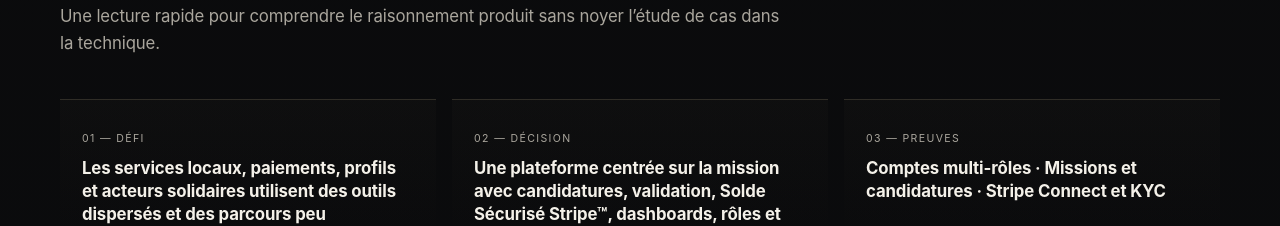
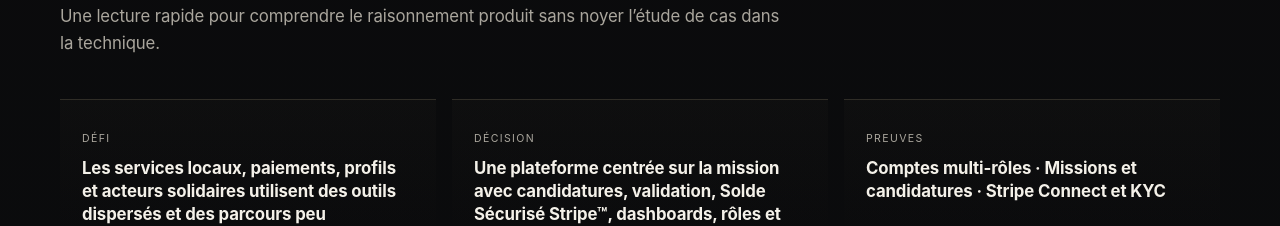
Before and after one commit to eleligny-coder/Portfolio, a Next.js app: page /projets/france-reliance in a window 1280 px wide. Shown: the part 1680-1906 px from the top of the page. Built offline with nearby package versions, Linux system fonts and the light colour scheme; no server answers.

Commit message:
style: remove numbered project sequences

```diff
--- a/src/app/projets/[slug]/page.tsx
+++ b/src/app/projets/[slug]/page.tsx
@@ -53,9 +53,9 @@ export default async function ProjectPage({params}:{params:Promise<{slug:string}
     <section className="section"><div className="shell">
       <div className="section-title"><span className="eyebrow">Décision produit</span><h2>Du problème à une architecture exploitable.</h2><p>Une lecture rapide pour comprendre le raisonnement produit sans noyer l’étude de cas dans la technique.</p></div>
       <div className="decision-grid">
-        <article className="decision-step"><span>01 — Défi</span><h3>{p.problem}</h3></article>
-        <article className="decision-step"><span>02 — Décision</span><h3>{p.solution}</h3></article>
-        <article className="decision-step"><span>03 — Preuves</span><h3>{p.features.slice(0,3).join(" · ")}</h3></article>
+        <article className="decision-step"><span>Défi</span><h3>{p.problem}</h3></article>
+        <article className="decision-step"><span>Décision</span><h3>{p.solution}</h3></article>
+        <article className="decision-step"><span>Preuves</span><h3>{p.features.slice(0,3).join(" · ")}</h3></article>
       </div>
     </div></section>
 
@@ -66,8 +66,7 @@ export default async function ProjectPage({params}:{params:Promise<{slug:string}
 
     {p.architecture && p.architecture.length>0 && <section className="section architecture-section"><div className="shell">
       <div className="section-title"><span className="eyebrow">Architecture</span><h2>Comment les briques s’assemblent.</h2><p>Vue simplifiée de l’architecture pour montrer le flux produit sans exposer le code propriétaire ni les secrets d’infrastructure.</p></div>
-      <div className="architecture-flow">{p.architecture.map((layer,index)=><article className="architecture-node" key={layer.label}>
-        <span className="architecture-index">{String(index+1).padStart(2,"0")}</span>
+      <div className="architecture-flow">{p.architecture.map(layer=><article className="architecture-node" key={layer.label}>
         <h3>{layer.label}</h3>
         <div>{layer.items.map(item=><span key={item}>{item}</span>)}</div>
       </article>)}</div>
@@ -80,7 +79,7 @@ export default async function ProjectPage({params}:{params:Promise<{slug:string}
 
     <section className="section"><div className="shell">
       <div className="section-title"><span className="eyebrow">Roadmap</span><h2>Ce qui vient ensuite</h2><p>La roadmap est volontairement séparée de ce qui est déjà construit afin de garder une présentation crédible.</p></div>
-      <div className="grid two">{p.roadmap.map((x,i)=><article className="card roadmap-card" key={x}><span className="eyebrow">Étape {i+1}</span><h3>{x}</h3></article>)}</div>
+      <div className="grid two">{p.roadmap.map(x=><article className="card roadmap-card" key={x}><span className="eyebrow">À venir</span><h3>{x}</h3></article>)}</div>
     </div></section>
 
     <section className="section"><div className="shell cta premium-cta"><div><span className="eyebrow">Mission ou recrutement 100 % remote</span><h2>Un besoin métier comparable ?</h2><p>Je peux cadrer, reprendre ou construire un produit complexe de bout en bout, avec une vision produit et technique.</p></div><div className="actions"><Link className="btn" href="/contact">Échanger sur votre projet</Link><Link className="btn secondary" href="/cv">Voir mon CV</Link></div></div></section>
```
